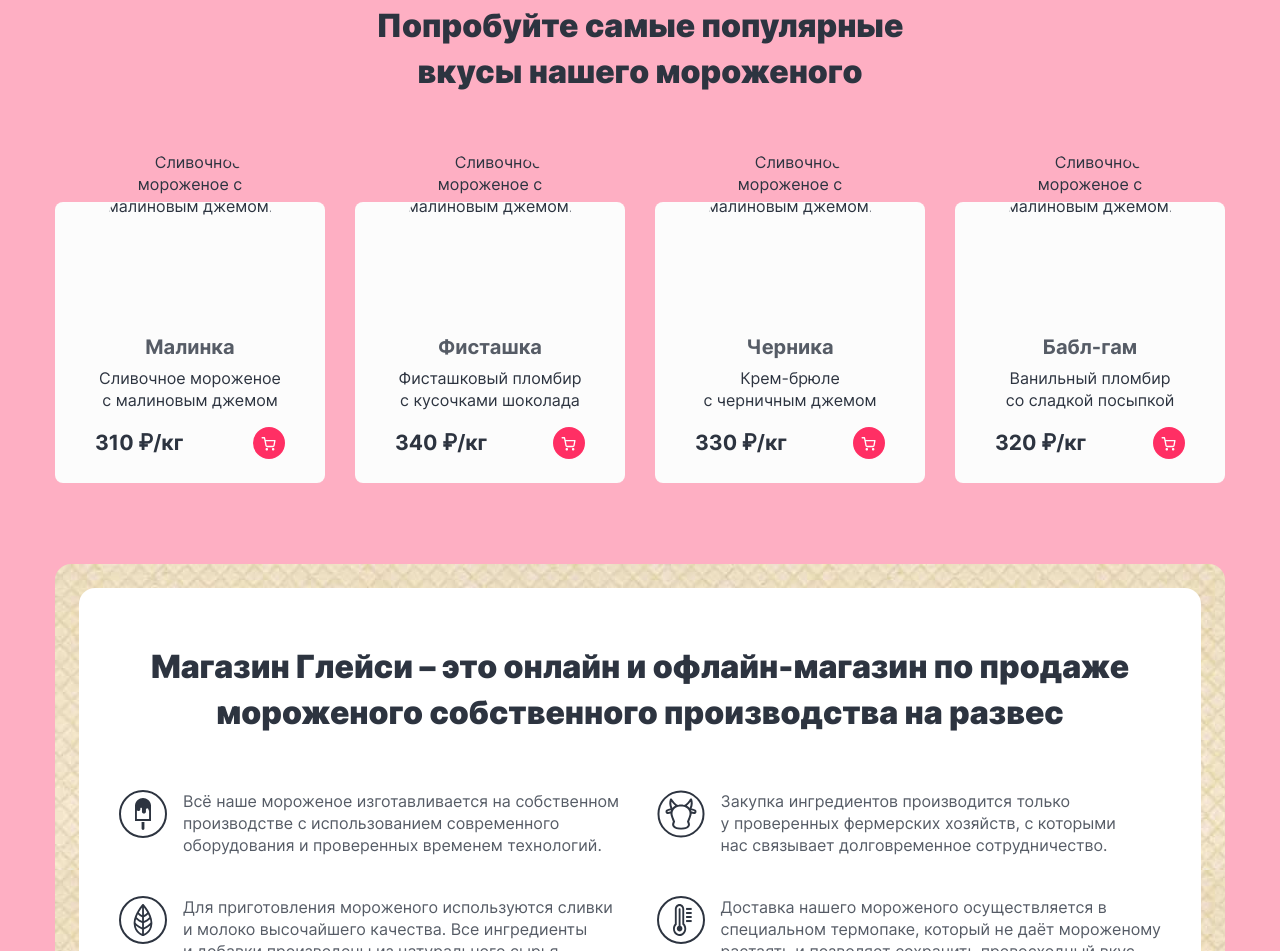
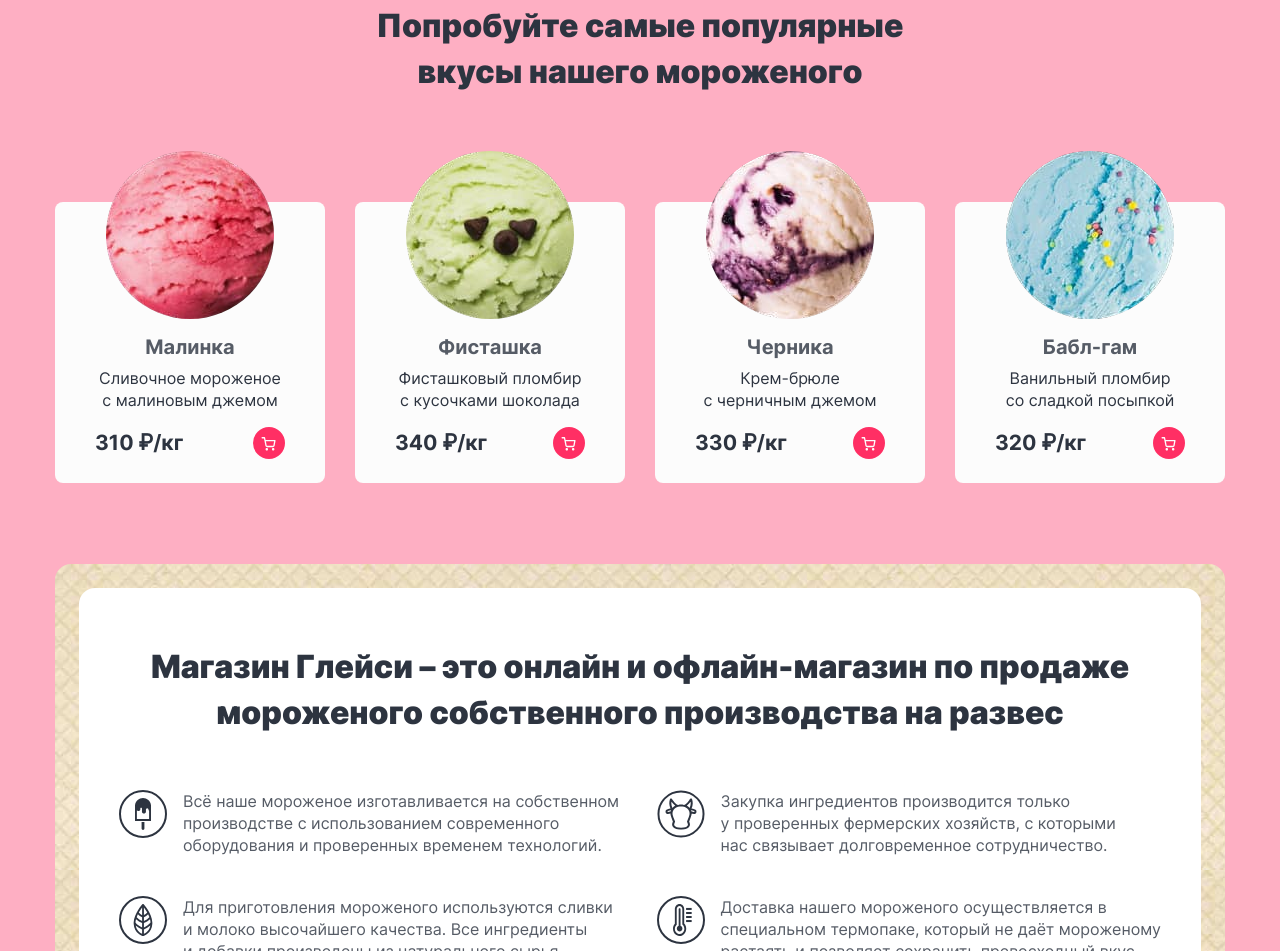
Before and after one commit to LinkovAV/gllacy, a plain HTML site: page index.html in a window 1280 px wide. Shown: the part 1233-2184 px from the top of the page. Drawn offline with Linux system fonts and the light colour scheme; the site is published under a folder, as on GitHub Pages, so addresses that start at the root find nothing.

Commit message:
Update index.html

```diff
--- a/index.html
+++ b/index.html
@@ -268,7 +268,7 @@
         <ul class="cards__list">
           <li class="cards__item">
             <h3 class="cards__subtitle">Малинка</h3>
-            <img class="cards__img" src="/img/ice_cream1.jpg" alt="Сливочное мороженое с малиновым джемом." width="168" height="168">
+            <img class="cards__img" src="img/ice_cream1.jpg" alt="Сливочное мороженое с малиновым джемом." width="168" height="168">
             <p class="cards__description">Сливочное мороженое с малиновым джемом</p>
             <b class="cards__price">310 ₽/кг</b>
             <button class="cards__to-cart" type="button">
@@ -280,7 +280,7 @@
           </li>
           <li class="cards__item">
             <h3 class="cards__subtitle">Фисташка</h3>
-            <img class="cards__img" src="/img/ice_cream2.jpg" alt="Сливочное мороженое с малиновым джемом." width="168" height="168">
+            <img class="cards__img" src="img/ice_cream2.jpg" alt="Сливочное мороженое с малиновым джемом." width="168" height="168">
             <p class="cards__description">Фисташковый пломбир с кусочками шоколада</p>
             <b class="cards__price">340 ₽/кг</b>
             <button class="cards__to-cart" type="button">
@@ -292,7 +292,7 @@
           </li>
           <li class="cards__item">
             <h3 class="cards__subtitle">Черника</h3>
-            <img class="cards__img" src="/img/ice_cream3.jpg" alt="Сливочное мороженое с малиновым джемом." width="168" height="168">
+            <img class="cards__img" src="img/ice_cream3.jpg" alt="Сливочное мороженое с малиновым джемом." width="168" height="168">
             <p class="cards__description">Крем-брюле <br>с черничным джемом</p>
             <b class="cards__price">330 ₽/кг</b>
             <button class="cards__to-cart" type="button">
@@ -304,7 +304,7 @@
           </li>
           <li class="cards__item">
             <h3 class="cards__subtitle">Бабл-гам</h3>
-            <img class="cards__img" src="/img/ice_cream4.jpg" alt="Сливочное мороженое с малиновым джемом." width="168" height="168">
+            <img class="cards__img" src="img/ice_cream4.jpg" alt="Сливочное мороженое с малиновым джемом." width="168" height="168">
             <p class="cards__description">Ванильный пломбир <br>со сладкой посыпкой</p>
             <b class="cards__price">320 ₽/кг</b>
             <button class="cards__to-cart" type="button">
```
